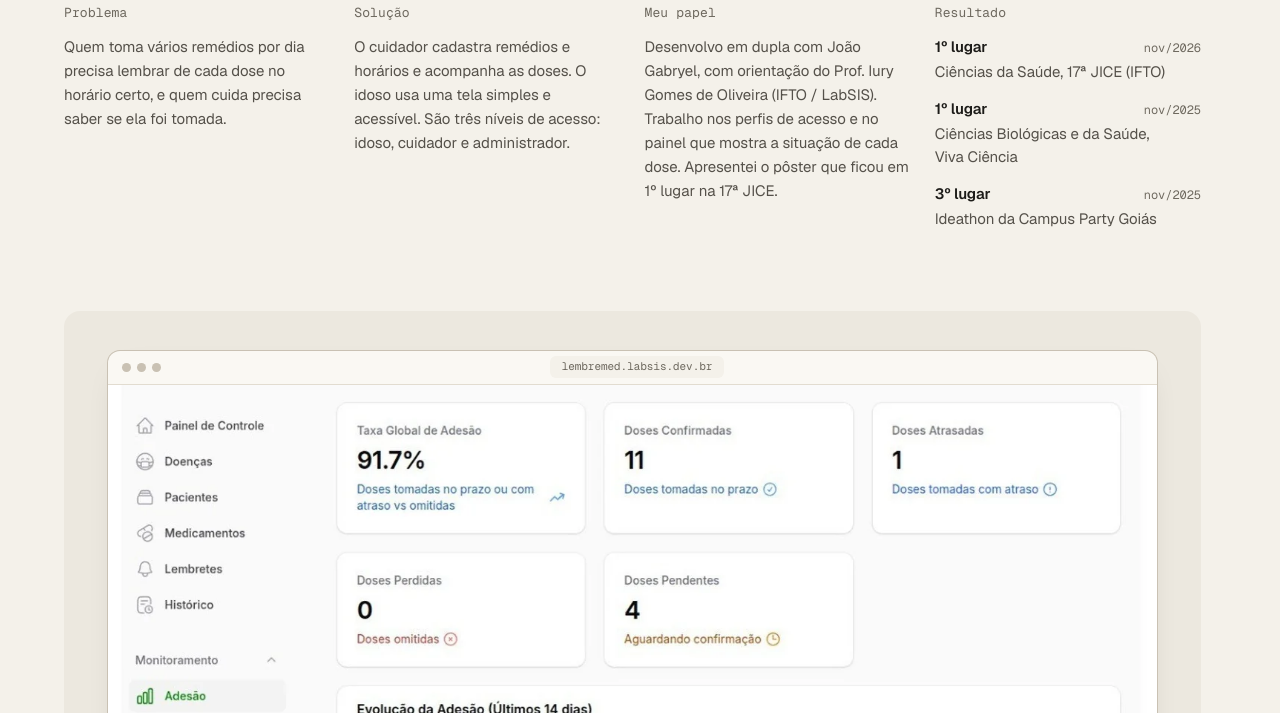
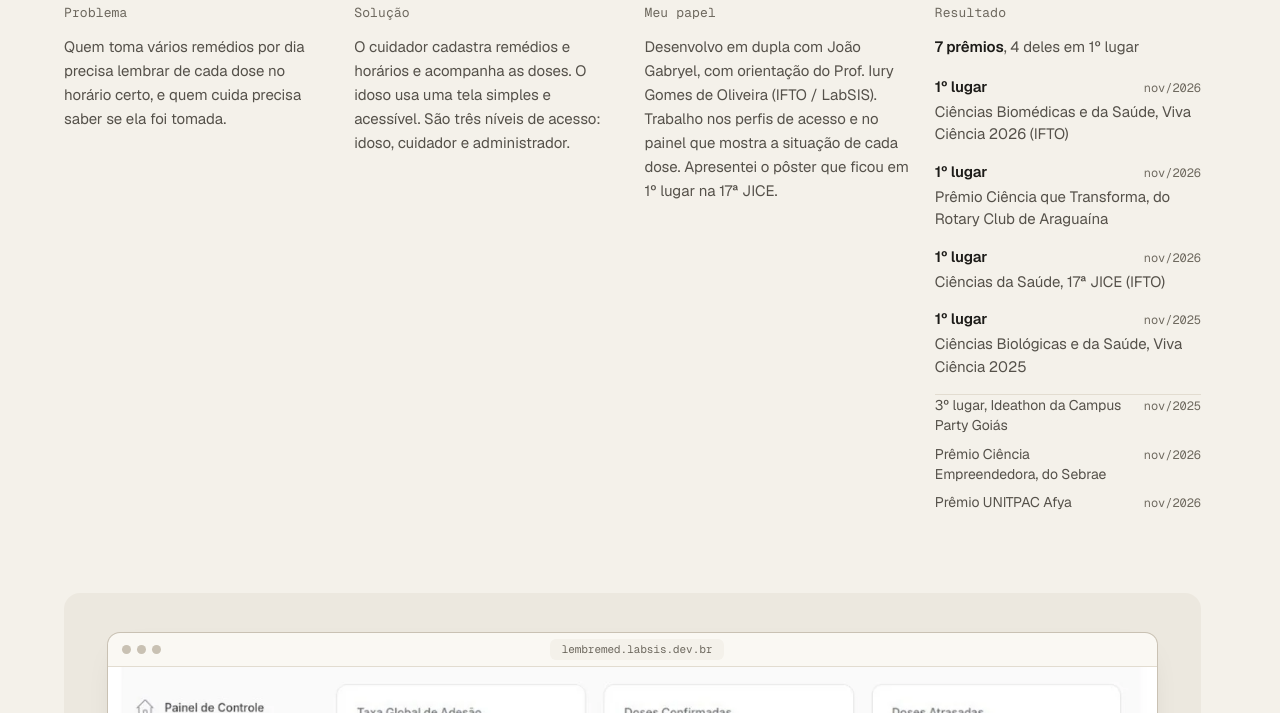
Before and after one commit to diogonuness/diogonuness.github.io, a plain HTML site: page index.html in a window 1280 px wide. Shown: the part 1934-2647 px from the top of the page. Drawn offline with Linux system fonts and the light colour scheme.

Commit message:
conteúdo: "Resultado" do LembreMED com os 7 prêmios
Resumo ("7 prêmios, 4 deles em 1º lugar"), os quatro 1º lugares no
formato de antes e os outros três (Campus Party Goiás, Sebrae e
UNITPAC Afya) numa lista compacta com a data à direita.
Com duas edições do Viva Ciência no site, a de 2025 passa a mostrar o
ano (também na régua do hero).

Co-Authored-By: Claude Opus 5.5 <noreply@anthropic.com>

```diff
--- a/css/style.css
+++ b/css/style.css
@@ -1299,6 +1299,44 @@ a {
   line-height: 1.5;
 }
 
+/* Resultado do LembreMED: resumo em cima, os 1º lugares e, por último,
+   os outros prêmios numa lista compacta (texto menor, data à direita) */
+.caso__resultado {
+  display: grid;
+  align-content: start;
+  gap: 16px;
+}
+
+.premios__resumo strong {
+  color: var(--tinta);
+  font-weight: 600;
+}
+
+.premios-mais {
+  display: grid;
+  gap: 8px;
+  padding: 14px 0 0;
+  border-top: 1px solid var(--fio);
+  list-style: none;
+  font-size: var(--fs-pequeno);
+  line-height: 1.45;
+}
+
+.premios-mais li {
+  display: flex;
+  align-items: baseline;
+  justify-content: space-between;
+  gap: 12px;
+}
+
+.premios-mais time {
+  flex: none;
+  color: var(--tinta-3);
+  font-family: var(--fonte-mono);
+  font-size: 0.75rem;
+  white-space: nowrap;
+}
+
 /* Vitrine: uma moldura (8 colunas) e um texto (4 colunas). O padding do texto
    dá o respiro entre os dois sem sair do grid. A versão "invertida" põe o texto
    à esquerda. Abaixo de 1200px a moldura ocupa a largura toda e o texto vem
--- a/index.html
+++ b/index.html
@@ -187,7 +187,7 @@
           </li>
           <li class="marco marco--dir" style="--m: 22">
             <time datetime="2025-11" data-i18n="data.nov25">nov/2025</time>
-            <span data-i18n-html="regua.viva"><b>1º</b> Viva Ciência</span>
+            <span data-i18n-html="regua.viva"><b>1º</b> Viva Ciência 2025</span>
             <span data-i18n-html="regua.campus"><b>3º</b> Campus Party Goiás</span>
           </li>
           <li class="marco marco--dir" style="--m: 34">
@@ -280,20 +280,31 @@
             </div>
             <div class="caso__item">
               <dt class="rotulo" data-i18n="caso.resultado">Resultado</dt>
-              <dd>
+              <!-- 7 prêmios: um resumo, os quatro 1º lugares em destaque e os outros três numa lista compacta -->
+              <dd class="caso__resultado">
+                <p class="premios__resumo" data-i18n-html="lembremed.premiosResumo"><strong>7 prêmios</strong>, 4 deles em 1º lugar</p>
                 <ul class="premios" role="list">
+                  <li>
+                    <span class="premio__topo"><span class="premio__lugar" data-i18n="premio.primeiro">1º lugar</span><time class="premio__data" datetime="2026-11" data-i18n="data.nov26">nov/2026</time></span>
+                    <span class="premio__texto" data-i18n="lembremed.premioViva26">Ciências Biomédicas e da Saúde, Viva Ciência 2026 (IFTO)</span>
+                  </li>
+                  <li>
+                    <span class="premio__topo"><span class="premio__lugar" data-i18n="premio.primeiro">1º lugar</span><time class="premio__data" datetime="2026-11" data-i18n="data.nov26">nov/2026</time></span>
+                    <span class="premio__texto" data-i18n="lembremed.premioRotary">Prêmio Ciência que Transforma, do Rotary Club de Araguaína</span>
+                  </li>
                   <li>
                     <span class="premio__topo"><span class="premio__lugar" data-i18n="premio.primeiro">1º lugar</span><time class="premio__data" datetime="2026-11" data-i18n="data.nov26">nov/2026</time></span>
                     <span class="premio__texto" data-i18n="lembremed.premio1">Ciências da Saúde, 17ª JICE (IFTO)</span>
                   </li>
                   <li>
                     <span class="premio__topo"><span class="premio__lugar" data-i18n="premio.primeiro">1º lugar</span><time class="premio__data" datetime="2025-11" data-i18n="data.nov25">nov/2025</time></span>
-                    <span class="premio__texto" data-i18n="lembremed.premio2">Ciências Biológicas e da Saúde, Viva Ciência</span>
+                    <span class="premio__texto" data-i18n="lembremed.premio2">Ciências Biológicas e da Saúde, Viva Ciência 2025</span>
                   </li>
-                  <li>
-                    <span class="premio__topo"><span class="premio__lugar" data-i18n="premio.terceiro">3º lugar</span><time class="premio__data" datetime="2025-11" data-i18n="data.nov25">nov/2025</time></span>
-                    <span class="premio__texto" data-i18n="lembremed.premio3">Ideathon da Campus Party Goiás</span>
-                  </li>
+                </ul>
+                <ul class="premios-mais" role="list">
+                  <li><span data-i18n="lembremed.premio3">3º lugar, Ideathon da Campus Party Goiás</span> <time datetime="2025-11" data-i18n="data.nov25">nov/2025</time></li>
+                  <li><span data-i18n="lembremed.premioSebrae">Prêmio Ciência Empreendedora, do Sebrae</span> <time datetime="2026-11" data-i18n="data.nov26">nov/2026</time></li>
+                  <li><span data-i18n="lembremed.premioAfya">Prêmio UNITPAC Afya</span> <time datetime="2026-11" data-i18n="data.nov26">nov/2026</time></li>
                 </ul>
               </dd>
             </div>
--- a/js/main.js
+++ b/js/main.js
@@ -82,7 +82,7 @@ const textosEn = {
 
   'regua.rotulo': 'Timeline, from 2024 to January 2027',
   'regua.inicio': 'Started the IT program at IFTO',
-  'regua.viva': '<b>1st</b> Viva Ciência',
+  'regua.viva': '<b>1st</b> Viva Ciência 2025',
   'regua.campus': '<b>3rd</b> Campus Party Goiás',
   'regua.viva26': '<b>4 awards</b> · Viva Ciência 2026',
   'regua.jice': '<b>1st</b> JICE · Health Sciences',
@@ -111,9 +111,14 @@ const textosEn = {
   'img.lembremedPainel': 'LembreMED adherence dashboard: counts of doses taken, late, missed and pending, and a chart of the last 14 days',
   'premio.primeiro': '1st place',
   'premio.terceiro': '3rd place',
+  'lembremed.premiosResumo': '<strong>7 awards</strong>, 4 of them first place',
+  'lembremed.premioViva26': 'Biomedical and Health Sciences, Viva Ciência 2026 (IFTO)',
+  'lembremed.premioRotary': 'Rotary Club of Araguaína “Ciência que Transforma” Award',
   'lembremed.premio1': 'Health Sciences, 17th JICE (IFTO)',
-  'lembremed.premio2': 'Biological and Health Sciences, Viva Ciência',
-  'lembremed.premio3': 'Campus Party Goiás Ideathon',
+  'lembremed.premio2': 'Biological and Health Sciences, Viva Ciência 2025',
+  'lembremed.premio3': '3rd place, Campus Party Goiás Ideathon',
+  'lembremed.premioSebrae': 'Sebrae “Ciência Empreendedora” Award',
+  'lembremed.premioAfya': 'UNITPAC Afya Award',
 
   'norma.rotulo': 'Prototype · live demo',
   'norma.resumo': 'An assistant that answers questions about IFTO’s regulations, by text or voice, citing the exact article and the official PDF.',
```
